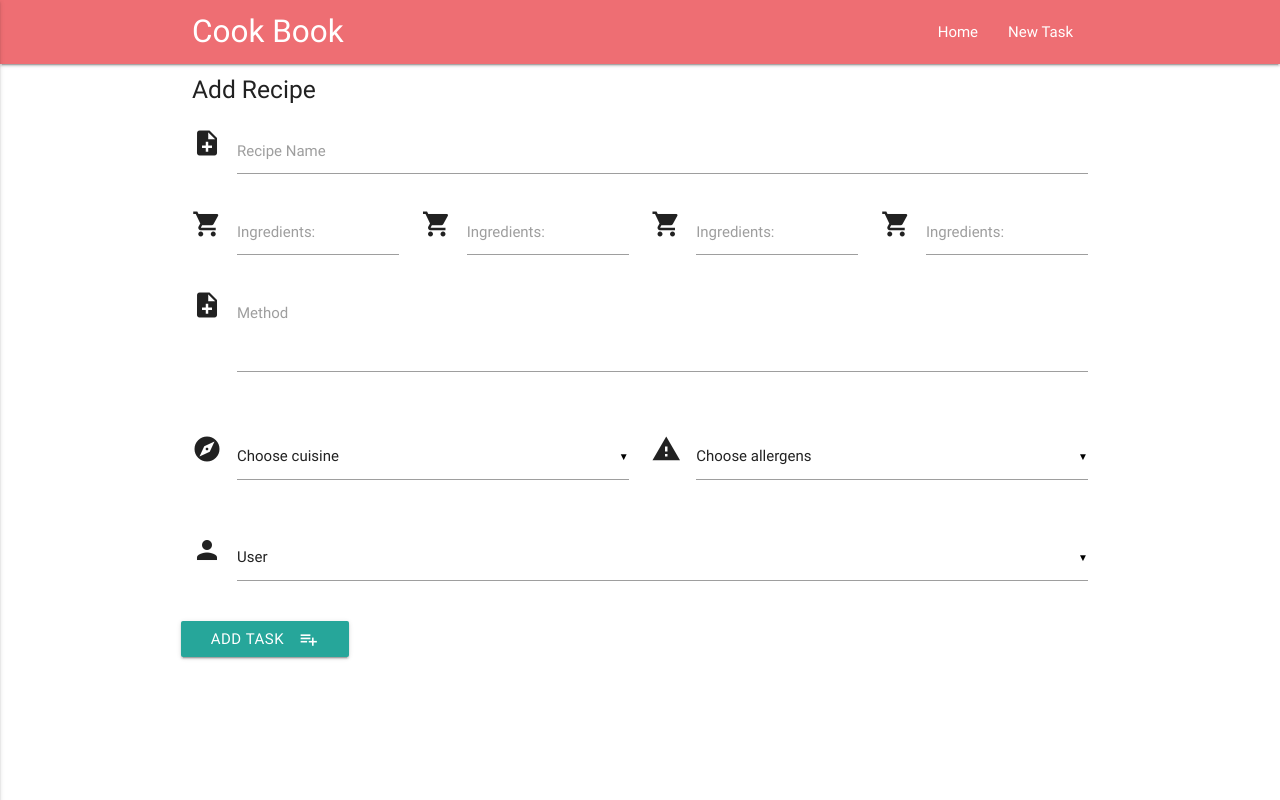
After one commit to Code-Institute-Submissions/FlaskBook, a Flask app: page /add_recipe in a window 1280 px wide. The commit adds this page. Run offline with Flask 2, Linux system fonts and the light colour scheme; data that the repository does not hold is empty; some libraries are stand-ins or nearby versions.

Commit message:
Built add recipe form, takes basic form fields

```diff
--- a/app.py
+++ b/app.py
@@ -17,5 +17,20 @@ def get_recipes():
     recipes=mongo.db.recipes.find())
 
 
+@app.route('/add_recipe')
+def add_recipe():
+    return render_template('addrecipe.html',
+    users=mongo.db.users.find(),
+    allergens=mongo.db.allergens.find(),
+    cuisines=mongo.db.cuisine.find(),)
+
+
+@app.route('/insert_recipe', methods=['POST'])
+def insert_recipe():
+    recipes =  mongo.db.recipes
+    recipes.insert_one(request.form.to_dict())
+    return redirect(url_for('get_recipes'))
+
+
 if __name__ == '__main__':
     app.run(debug=True)
--- /dev/null
+++ b/templates/addrecipe.html
@@ -0,0 +1,92 @@
+{% extends 'base.html' %} {% block recipes %}
+<h5>Add Recipe</h5>
+<div class="row">
+    <form action="{{ url_for('insert_recipe') }}" method="POST" class="col s12">
+        <div class="row">
+            <div class="input-field col s12">
+                <i class="material-icons prefix">note_add</i>
+                <input id="recipe_title" name="title" type="text" required>
+                <label for="icon_prefix">Recipe Name</label>
+            </div>
+            <div class="input-field col s6 l3">
+                    <i class="material-icons prefix">shopping_cart</i>
+                    <input id="ingredient_name" name="ingredient" type="text" required>
+                    <label for="icon_prefix">Ingredients:</label>
+                </div>
+                <div class="input-field col s6 l3">
+                    <i class="material-icons prefix">shopping_cart</i>
+                    <input id="ingredient_name" name="ingredient" type="text">
+                    <label for="icon_prefix">Ingredients:</label>
+                </div>
+                <div class="input-field col s6 l3">
+                    <i class="material-icons prefix">shopping_cart</i>
+                    <input id="ingredient_name" name="ingredient" type="text">
+                    <label for="icon_prefix">Ingredients:</label>
+                </div>
+                <div class="input-field col s6 l3">
+                    <i class="material-icons prefix">shopping_cart</i>
+                    <input id="ingredient_name" name="ingredient" type="text">
+                    <label for="icon_prefix">Ingredients:</label>
+                </div>
+            <div class="input-field col s12">
+                <i class="material-icons prefix">note_add</i>
+                <textarea id="textarea2" class="materialize-textarea" data-length="360"></textarea>
+                <!-- <input id="recipe_title" name="title" type="text" required> -->
+                <label for="icon_prefix">Method</label>
+            </div>
+        </div>
+        <div class="row">
+            <div class="input-field col s6 l6">
+                <i class="material-icons prefix">explore</i>
+                <select id="cuisine_name" name="cuisine">
+                    <option value="" disabled selected>Choose cuisine</option>
+                    {% for cuisine in cuisines %}
+                    <option value="{{cuisine.cuisine_name}}">{{cuisine.cuisine_name}}</option>
+                    {% endfor %}
+                </select>
+            </div>
+            <div class="input-field col s6 l6">
+                <i class="material-icons prefix">warning</i>
+                <select multiple id="allergen_name" name="allergen">
+                    <option value="" disabled selected>Choose allergens</option>
+                    {% for allergen in allergens %}
+                    <option value="{{allergen.allergen_name}}">{{allergen.allergen_name}}</option>
+                    {% endfor %}
+                </select>
+            </div>
+        </div>
+        <div class="row">
+            <div class="input-field col s12">
+                <i class="material-icons prefix">person</i>
+                <select id="user_name" name="author">
+                    <option value="" disabled selected>User</option>
+                    {% for user in users %}
+                    <option value="{{user.user_name}}">{{user.user_name}}</option>
+                    {% endfor %}
+                </select>
+            </div>
+        </div>
+        <!-- <div class="row">
+            <div class="input-field col s12">
+                <i class="material-icons prefix">today</i>
+                <input id="due_date" name="due_date" type="text" class="datepicker">
+                <label for="icon_prefix">Due Date</label>
+            </div>
+        </div> -->
+        <!-- <div class="row">
+            <div class="switch">
+                <label>
+                    <input id="is_urgent" name="is_urgent" type="checkbox">
+                    <span class="lever"></span>
+                    Is Urgent
+                </label>
+            </div>
+        </div> -->
+        <div class="row">
+            <button class="btn waves-effect waves-light" type="submit" name="action">Add Task
+                <i class="material-icons right">playlist_add</i>
+            </button>
+        </div>
+    </form>
+</div>
+{% endblock %}
--- a/templates/base.html
+++ b/templates/base.html
@@ -18,13 +18,20 @@
                     </a>
                     <ul id="nav-mobile" class="right hide-on-med-and-down">
                         <li>
-                            <a href="">Home</a>
+                            <a href="{{url_for('get_recipes')}}">Home</a>
+                        </li>
+                        <li>
+                            <a href="{{url_for('add_recipe')}}">New Task</a>
                         </li>
                     </ul>
                     <ul class="side-nav" id="mobile-demo">
                         <li>
-                            <a href="">Home</a>
+                            <a href="{{url_for('get_recipes')}}">Home</a>
                         </li>
+                        <li>
+                            <a href="{{url_for('add_recipe')}}">New Task</a>
+                        </li>
+
                     </ul>
                 </div>
             </div>
@@ -36,7 +43,7 @@
     <script src="https://cdnjs.cloudflare.com/ajax/libs/jquery/3.2.1/jquery.min.js"></script>
     <script src="https://cdnjs.cloudflare.com/ajax/libs/materialize/0.100.2/js/materialize.min.js"></script>
     <script type="text/javascript">
-        $(document).ready(function () {
+        $(document).ready(function() {
             $('.collapsible').collapsible();
             $('select').material_select();
             $(".button-collapse").sideNav();
```
